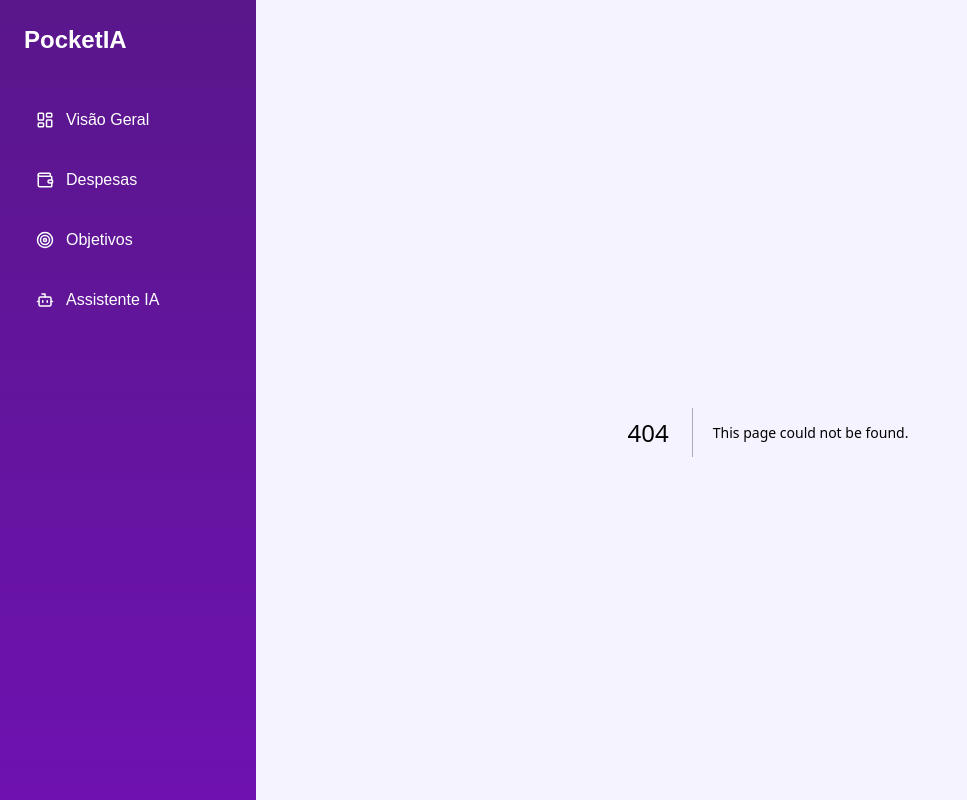
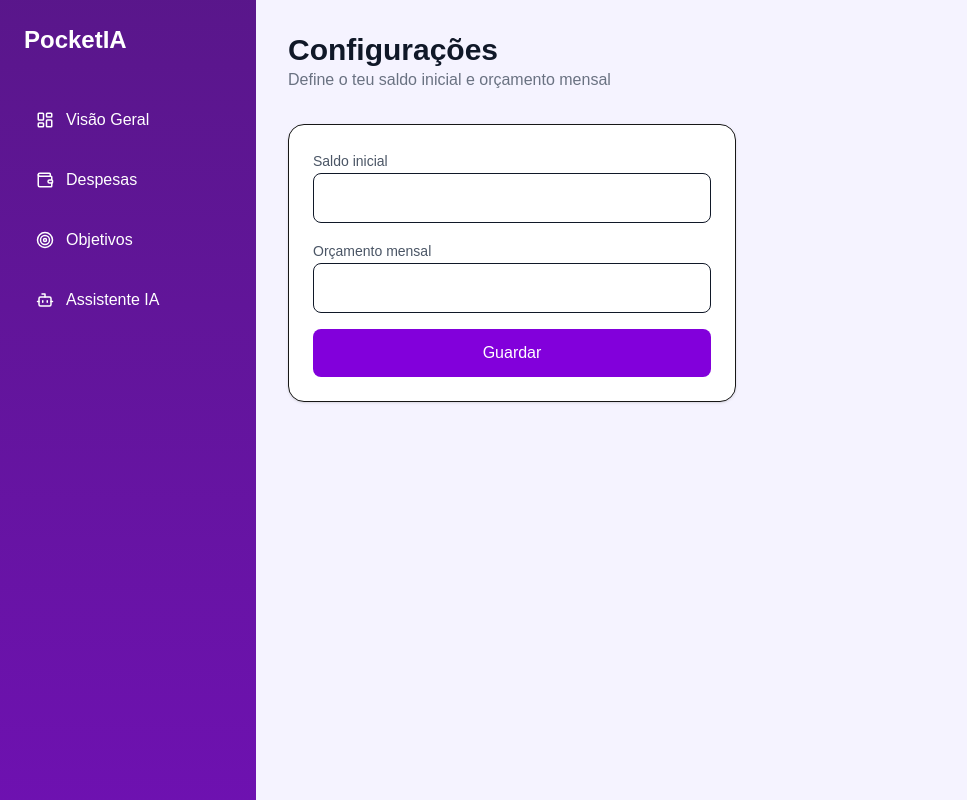
Before and after one commit to kmzapps/pocketia, a Next.js app: page /settings in a window 1280 px wide. Before the commit this address had no page. Shown: the whole page, without its empty margins (0-967 px from the left). Built offline with nearby package versions, Linux system fonts and the light colour scheme; no server answers; the database is empty.

Commit message:
Create page.tsx

```diff
--- /dev/null
+++ b/app/settings/page.tsx
@@ -0,0 +1,99 @@
+"use client";
+
+import { useEffect, useState } from "react";
+import { supabase } from "@/lib/supabase";
+
+export default function Settings() {
+
+  const [balance, setBalance] = useState("");
+  const [budget, setBudget] = useState("");
+
+  useEffect(() => {
+    loadProfile();
+  }, []);
+
+  async function loadProfile() {
+
+    const { data } = await supabase
+      .from("profile")
+      .select("balance, monthly_budget")
+      .limit(1);
+
+    if (data && data.length > 0) {
+      setBalance(data[0].balance || "");
+      setBudget(data[0].monthly_budget || "");
+    }
+
+  }
+
+  async function saveProfile() {
+
+    const { data } = await supabase
+      .from("profile")
+      .select("*")
+      .limit(1);
+
+    if (data && data.length > 0) {
+
+      await supabase
+        .from("profile")
+        .update({
+          balance: Number(balance),
+          monthly_budget: Number(budget)
+        })
+        .eq("id", data[0].id);
+
+    }
+
+  }
+
+  return (
+    <div className="space-y-8 max-w-md">
+
+      <div>
+        <h1 className="text-3xl font-bold text-gray-900">
+          Configurações
+        </h1>
+        <p className="text-gray-500">
+          Define o teu saldo inicial e orçamento mensal
+        </p>
+      </div>
+
+      <div className="bg-white p-6 rounded-2xl shadow border space-y-4">
+
+        <div>
+          <label className="text-sm text-gray-600">
+            Saldo inicial
+          </label>
+
+          <input
+            value={balance}
+            onChange={(e) => setBalance(e.target.value)}
+            className="border p-3 rounded-lg w-full text-gray-900"
+          />
+        </div>
+
+        <div>
+          <label className="text-sm text-gray-600">
+            Orçamento mensal
+          </label>
+
+          <input
+            value={budget}
+            onChange={(e) => setBudget(e.target.value)}
+            className="border p-3 rounded-lg w-full text-gray-900"
+          />
+        </div>
+
+        <button
+          onClick={saveProfile}
+          className="w-full bg-purple-700 text-white p-3 rounded-lg hover:bg-purple-800"
+        >
+          Guardar
+        </button>
+
+      </div>
+
+    </div>
+  );
+}
```
